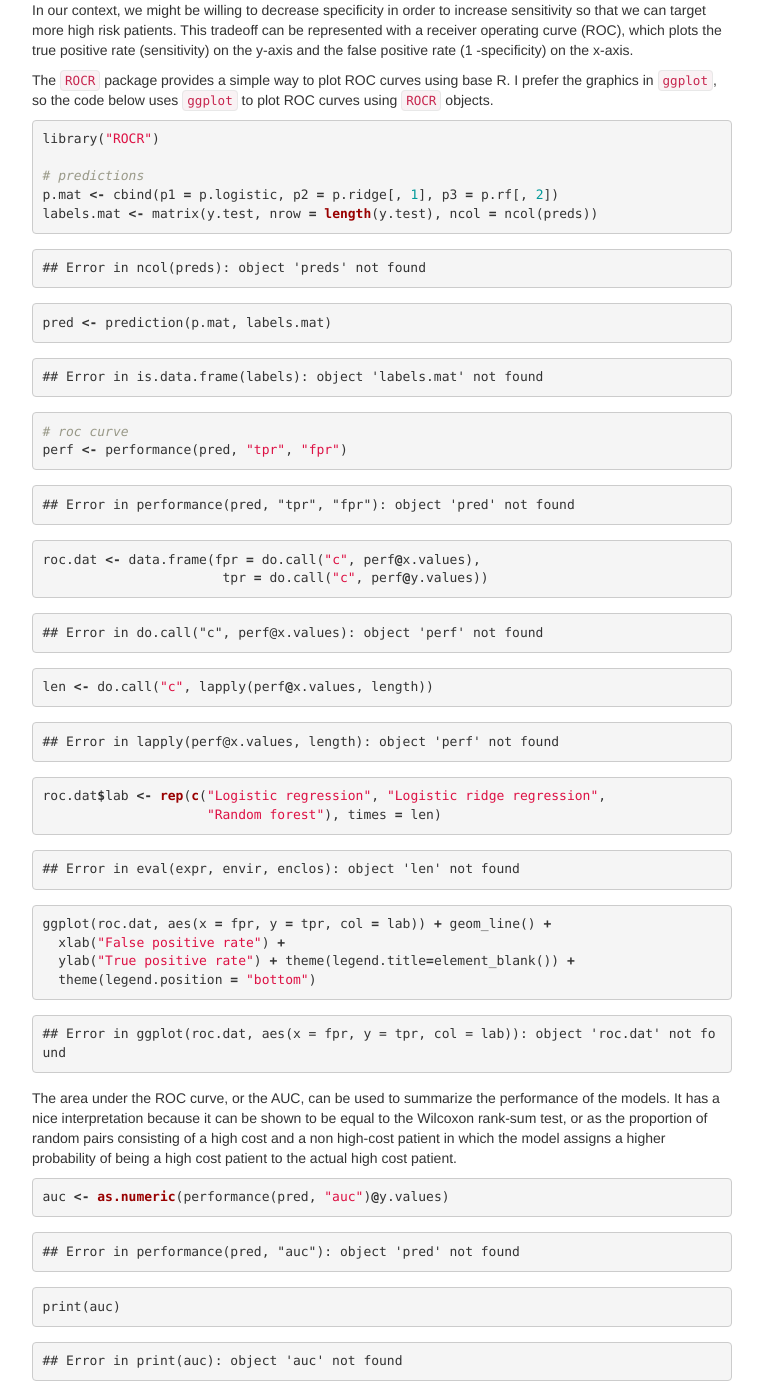
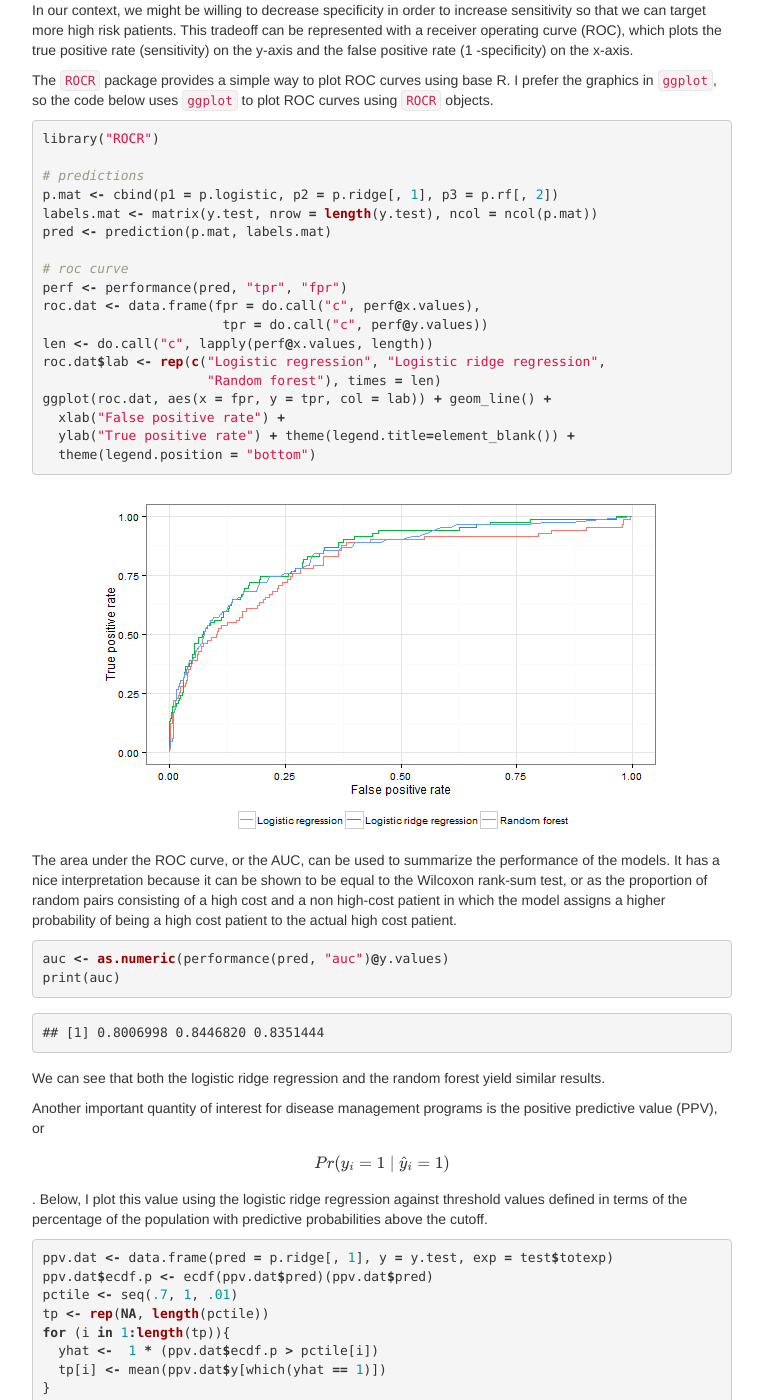
Before and after one commit to dincerti/dincerti.github.io, a Jekyll site: the page built from diabetes_highcost.md, in a window 1280 px wide and 1400 px high, scrolled down 4329 px. Shown: the whole window, without its empty margins (258-1021 px from the left). Built offline with Jekyll 4.4.1, drawn with Linux system fonts in a browser that asks for light colours; formulas are drawn with MathJax 3.

Commit message:
Fix diabetes_highcost error

```diff
--- a/diabetes_highcost.md
+++ b/diabetes_highcost.md
@@ -152,114 +152,34 @@ library("ROCR")
 
 # predictions
 p.mat <- cbind(p1 = p.logistic, p2 = p.ridge[, 1], p3 = p.rf[, 2])
-labels.mat <- matrix(y.test, nrow = length(y.test), ncol = ncol(preds))
-{% endhighlight %}
+labels.mat <- matrix(y.test, nrow = length(y.test), ncol = ncol(p.mat))
+pred <- prediction(p.mat, labels.mat)
 
-
-
-{% highlight text %}
-## Error in ncol(preds): object 'preds' not found
-{% endhighlight %}
-
-
-
-{% highlight r %}
-pred <- prediction(p.mat, labels.mat)
-{% endhighlight %}
-
-
-
-{% highlight text %}
-## Error in is.data.frame(labels): object 'labels.mat' not found
-{% endhighlight %}
-
-
-
-{% highlight r %}
 # roc curve
 perf <- performance(pred, "tpr", "fpr")
-{% endhighlight %}
-
-
-
-{% highlight text %}
-## Error in performance(pred, "tpr", "fpr"): object 'pred' not found
-{% endhighlight %}
-
-
-
-{% highlight r %}
 roc.dat <- data.frame(fpr = do.call("c", perf@x.values),
                        tpr = do.call("c", perf@y.values))
-{% endhighlight %}
-
-
-
-{% highlight text %}
-## Error in do.call("c", perf@x.values): object 'perf' not found
-{% endhighlight %}
-
-
-
-{% highlight r %}
 len <- do.call("c", lapply(perf@x.values, length))
-{% endhighlight %}
-
-
-
-{% highlight text %}
-## Error in lapply(perf@x.values, length): object 'perf' not found
-{% endhighlight %}
-
-
-
-{% highlight r %}
 roc.dat$lab <- rep(c("Logistic regression", "Logistic ridge regression",
                      "Random forest"), times = len)
-{% endhighlight %}
-
-
-
-{% highlight text %}
-## Error in eval(expr, envir, enclos): object 'len' not found
-{% endhighlight %}
-
-
-
-{% highlight r %}
 ggplot(roc.dat, aes(x = fpr, y = tpr, col = lab)) + geom_line() +
   xlab("False positive rate") +
   ylab("True positive rate") + theme(legend.title=element_blank()) +
   theme(legend.position = "bottom")
 {% endhighlight %}
 
-
-
-{% highlight text %}
-## Error in ggplot(roc.dat, aes(x = fpr, y = tpr, col = lab)): object 'roc.dat' not found
-{% endhighlight %}
+<img src="/figs/roc-1.png" title="plot of chunk roc" alt="plot of chunk roc" style="display: block; margin: auto;" />
 The area under the ROC curve, or the AUC, can be used to summarize the performance of the models. It has a nice interpretation because it can be shown to be equal to the Wilcoxon rank-sum test, or as the proportion of random pairs consisting of a high cost and a non high-cost patient in which the model assigns a higher probability of being a high cost patient to the actual high cost patient.
 
 {% highlight r %}
 auc <- as.numeric(performance(pred, "auc")@y.values)
-{% endhighlight %}
-
-
-
-{% highlight text %}
-## Error in performance(pred, "auc"): object 'pred' not found
-{% endhighlight %}
-
-
-
-{% highlight r %}
 print(auc)
 {% endhighlight %}
 
 
 
 {% highlight text %}
-## Error in print(auc): object 'auc' not found
+## [1] 0.8006998 0.8446820 0.8351444
 {% endhighlight %}
 We can see that both the logistic ridge regression and the random forest yield similar results.
 
```
Also changed, not shown: 1 other file.
